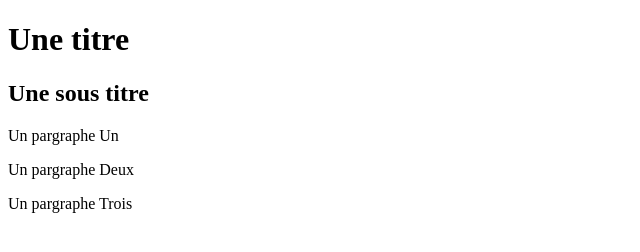
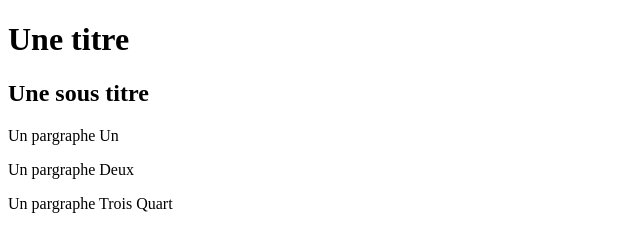
Before and after one commit to dicklant/testGit, a plain HTML site: page index.html in a window 1280 px wide. Shown: the full height of the page, 0-640 px from the left. Drawn offline with Linux system fonts and the light colour scheme.

Commit message:
Para Trois

```diff
--- a/index.html
+++ b/index.html
@@ -11,6 +11,6 @@
     <h2>Une sous titre</h2>
     <p>Un pargraphe Un</p>
     <p>Un pargraphe Deux</p>
-    <p>Un pargraphe Trois</p>
+    <p>Un pargraphe Trois Quart</p>
 </body>
 </html>
```
